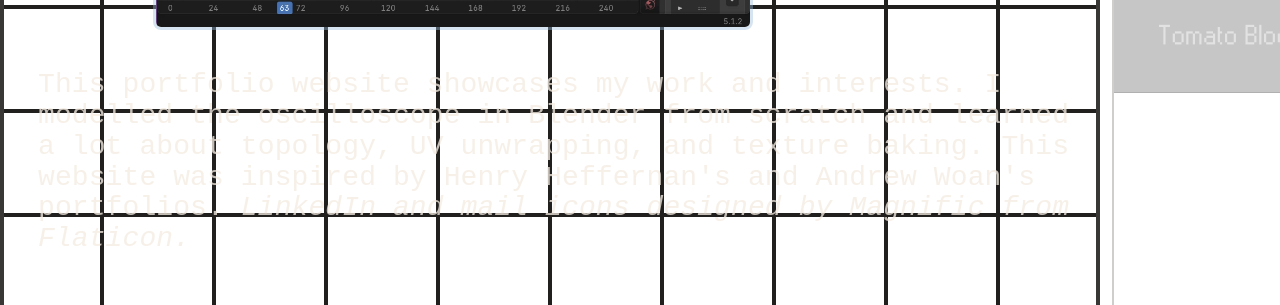
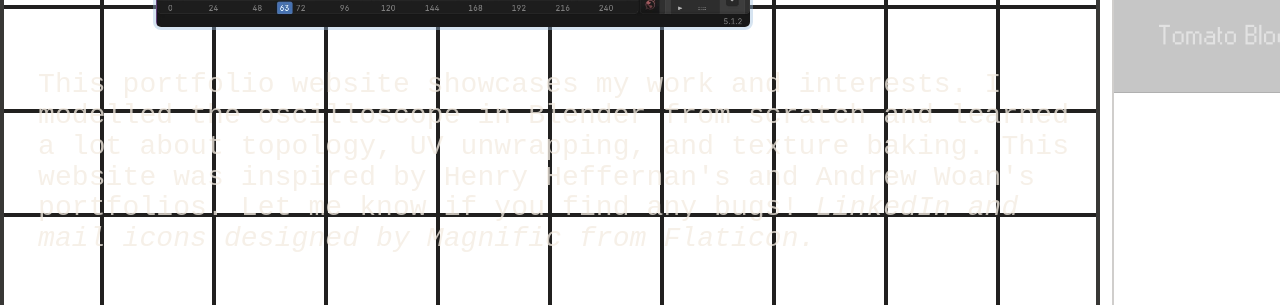
Before and after one commit to alyssaHee/scope-screen, a React (Vite) app: page /projects in a window 1280 px wide. Shown: the part 511-816 px from the top of the page. Built offline with nearby package versions, Linux system fonts and the light colour scheme.

Commit message:
Added Sparky video

```diff
--- a/src/pages/Projects.jsx
+++ b/src/pages/Projects.jsx
@@ -15,6 +15,7 @@ import tomato from '../assets/content/tomato.png';
 import sparky1 from '../assets/content/sparky1.png';
 import sparky from '../assets/content/sparky2.png';
 import sparky2 from '../assets/content/sparky.png';
+import sparky_vid from '../assets/content/sparky_vid.mov';
 
 import fluteReport from '../assets/pdfs/magic-flute.pdf';
 import flutevid from '../assets/content/flutevid.mp4';
@@ -57,7 +58,7 @@ function Projects() {
         </div>
         <p className="content-text" style={{ marginTop: '16px' }}>This portfolio website showcases my work and interests.
           I modelled the oscilloscope in Blender from scratch and learned a lot about topology, UV unwrapping, and texture baking.
-          This website was inspired by Henry Heffernan's and Andrew Woan's portfolios. <i>LinkedIn and mail icons designed by Magnific from Flaticon.</i></p>
+          This website was inspired by Henry Heffernan's and Andrew Woan's portfolios. Let me know if you find any bugs! <i>LinkedIn and mail icons designed by Magnific from Flaticon.</i></p>
       </div>
     ),
     div2: (
@@ -66,6 +67,7 @@ function Projects() {
         <div className="project-image-container">
           <Carousel key="sparky" slides={[
             { type: 'image', src: sparky1, alt: 'Sparky' },
+            { type: 'video', src: sparky_vid, alt: 'Sparky Video' },
             { type: 'image', src: sparky2, alt: 'Sparky PCB' },
             { type: 'image', src: sparky, alt: 'Sparky model' },
           ]} />
@@ -77,7 +79,7 @@ function Projects() {
           </div>
         </div>
         <p className="content-text">Sparky is a PCB that captures ESD events (shocks) and turns on an LED via a 555 timer in monostable mode.
-          Size was a major consideration in the design of the PCB, as I want Sparky to be a fridge magnet.
+          Size was a major consideration in the design of the PCB, as I wanted Sparky to be a fridge magnet.
           I modelled the circuit in LTSpice, modelling the shock with the HBM and IEC 61000-4-2 ESD standards, validating circuit operation from ±1kV to ±35kV.
         </p>
       </div>
```
Also changed, not shown: 1 other file (tests, documents, lock files or other folders).
